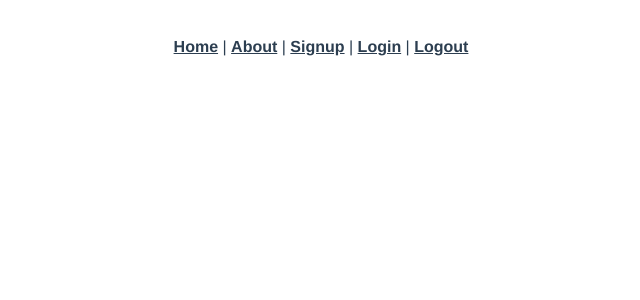
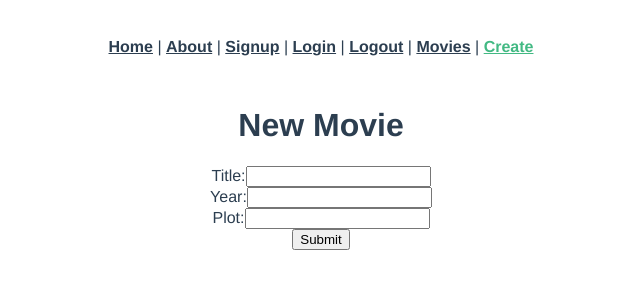
Before and after one commit to jcharrison12/movie-vue-app, a Vue app: page /movies/new in a window 1280 px wide. Shown: the top 300 px of the page, without its empty margins (319-959 px from the left). Built offline with nearby package versions, Linux system fonts and the light colour scheme.

Commit message:
Adds CRUD actions on separate views

```diff
--- a/src/App.vue
+++ b/src/App.vue
@@ -10,6 +10,10 @@
       <router-link to="/login">Login</router-link>
       |
       <router-link to="/logout">Logout</router-link>
+      |
+      <router-link to="/movies">Movies</router-link>
+      |
+      <router-link to="/movies/new">Create</router-link>
     </div>
     <router-view />
   </div>
--- /dev/null
+++ b/src/views/MoviesEdit.vue
@@ -0,0 +1,56 @@
+<template>
+  <div class="movies-edit">
+    <form v-on:submit.prevent="updateMovie()">
+      <h1>Edit Movie</h1>
+      <ul>
+        <li v-for="error in errors" v-bind:key="error">{{ error }}</li>
+      </ul>
+      <div>
+        <label>Title:</label>
+        <input type="text" v-model="currentMovieParams.title" />
+      </div>
+      <div>
+        <label>Year:</label>
+        <input type="text" v-model="currentMovieParams.year" />
+      </div>
+      <div>
+        <label>Plot:</label>
+        <input type="text" v-model="currentMovieParams.plot" />
+      </div>
+      <input type="submit" value="Submit" />
+      <button v-on:click="destroyMovie()">Delete</button>
+    </form>
+  </div>
+</template>
+
+<script>
+import axios from "axios";
+export default {
+  data: function () {
+    return {
+      currentMovieParams: {},
+      errors: [],
+    };
+  },
+  created: function () {
+    axios.get(`/movies/${this.$route.params.id}`).then((response) => {
+      console.log("Movie info:", response.data);
+      this.currentMovieParams = response.data;
+    });
+  },
+  methods: {
+    updateMovie: function () {
+      axios.patch(`/movies/${this.$route.params.id}`, this.currentMovieParams).then((response) => {
+        console.log(response.data);
+        this.$router.push(`/movies/${response.data.id}`);
+      });
+    },
+    destroyMovie: function () {
+      axios.delete(`/movies/${this.$route.params.id}`).then((response) => {
+        console.log("Good job!", response.data);
+        this.$router.push("/movies");
+      });
+    },
+  },
+};
+</script>
--- /dev/null
+++ b/src/views/MoviesIndex.vue
@@ -0,0 +1,33 @@
+<template>
+  <div class="movies-index">
+    <div v-for="movie in movies" :key="movie.id">
+      <router-link v-bind:to="`/movies/${movie.id}`">
+        <h1>{{ movie.title }}</h1>
+      </router-link>
+      <h2>{{ movie.year }}</h2>
+      <p>{{ movie.plot }}</p>
+    </div>
+  </div>
+</template>
+<style></style>
+<script>
+import axios from "axios";
+export default {
+  data: function () {
+    return {
+      movies: [],
+    };
+  },
+  created: function () {
+    this.indexMovies();
+  },
+  methods: {
+    indexMovies: function () {
+      axios.get("/movies").then((response) => {
+        this.movies = response.data;
+        console.log("All movies:", this.movies);
+      });
+    },
+  },
+};
+</script>
--- /dev/null
+++ b/src/views/MoviesNew.vue
@@ -0,0 +1,44 @@
+<template>
+  <div class="movies-new">
+    <form v-on:submit.prevent="createMovie()">
+      <h1>New Movie</h1>
+      <ul>
+        <li v-for="error in errors" v-bind:key="error">{{ error }}</li>
+      </ul>
+      <div>
+        <label>Title:</label>
+        <input type="text" v-model="newMovieParams.title" />
+      </div>
+      <div>
+        <label>Year:</label>
+        <input type="text" v-model="newMovieParams.year" />
+      </div>
+      <div>
+        <label>Plot:</label>
+        <input type="text" v-model="newMovieParams.plot" />
+      </div>
+      <input type="submit" value="Submit" />
+    </form>
+  </div>
+</template>
+
+<script>
+import axios from "axios";
+export default {
+  data: function () {
+    return {
+      errors: [],
+      newMovieParams: {},
+    };
+  },
+  methods: {
+    createMovie: function () {
+      console.log("Creating a movie!");
+      axios.post("/movies", this.newMovieParams).then((response) => {
+        this.$router.push("/movies");
+        console.log(response.data);
+      });
+    },
+  },
+};
+</script>
--- /dev/null
+++ b/src/views/MoviesShow.vue
@@ -0,0 +1,28 @@
+<template>
+  <div class="movies-show">
+    <div class="container">
+      <h2>{{ movie.title }}</h2>
+      <p>{{ movie.year }}</p>
+      <p>{{ movie.plot }}</p>
+      <router-link v-bind:to="`/movies/${movie.id}/edit`"><button>Edit Movie</button></router-link>
+      <router-link to="/movies">Back to all movies</router-link>
+    </div>
+  </div>
+</template>
+
+<script>
+import axios from "axios";
+export default {
+  data: function () {
+    return {
+      errors: [],
+      movie: {},
+    };
+  },
+  created: function () {
+    axios.get("/movies/" + this.$route.params.id).then((response) => {
+      this.movie = response.data;
+    });
+  },
+};
+</script>
```
Also changed, not shown: src/router/index.js (+8 -0 lines).
